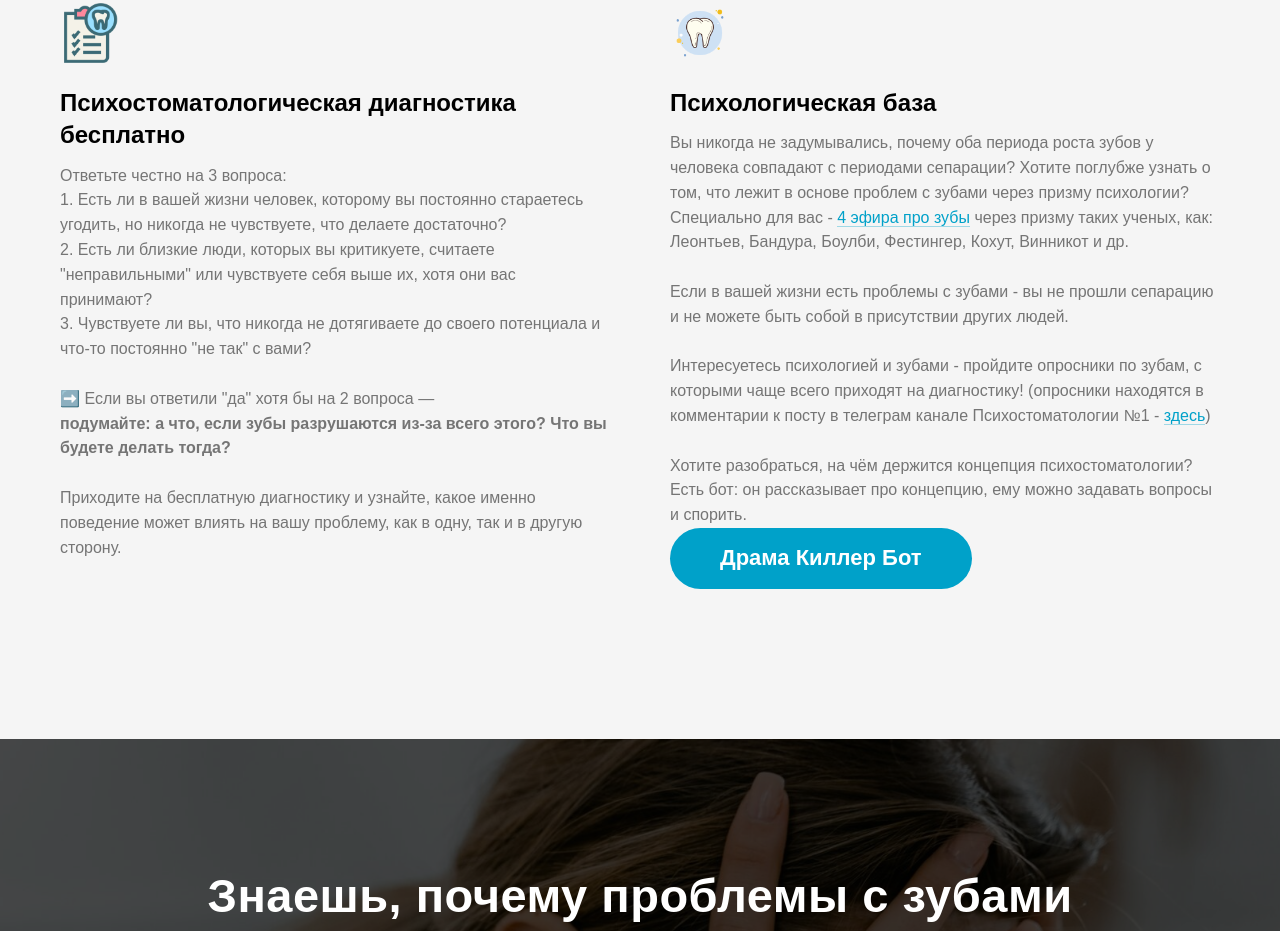
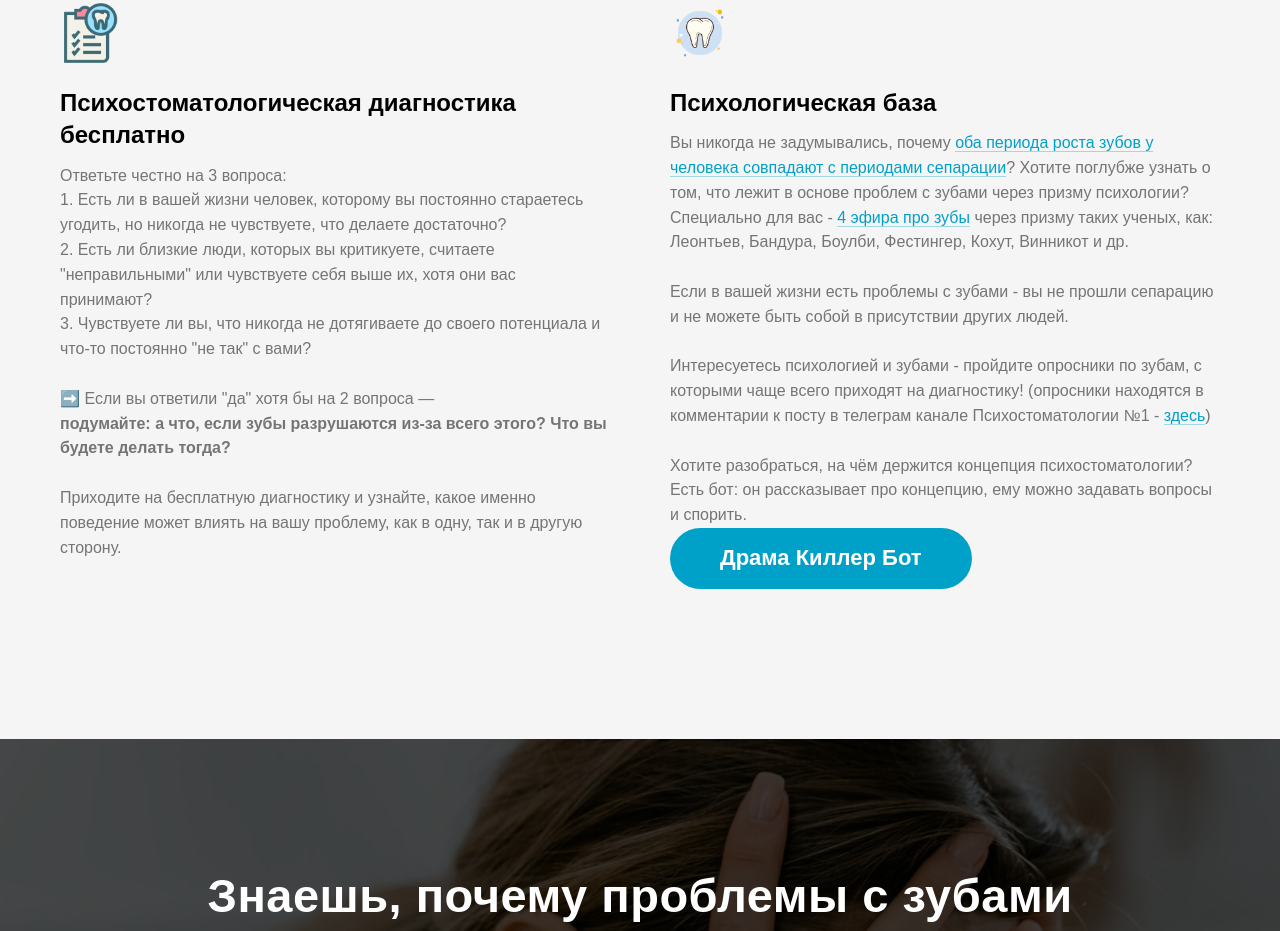
Before and after one commit to psyteeth/rusite, a plain HTML site: page index.html in a window 1280 px wide. Shown: the part 2678-3609 px from the top of the page. Drawn offline with Linux system fonts and the light colour scheme.

Commit message:
Link teeth/separation phrase to Google search (ТЗ-9.2)
Co-Authored-By: Claude Opus 5.5 <noreply@anthropic.com>

```diff
--- a/index.html
+++ b/index.html
@@ -98,7 +98,7 @@
         <img src="./assets/img/66623166-icons8-tooth-100.png" alt="" width="60" height="60">
         <h3 class="name-xl">Психологическая база</h3>
         <div class="descr-xs">
-          <p>Вы никогда не задумывались, почему оба периода роста зубов у человека совпадают с периодами сепарации? Хотите поглубже узнать о том, что лежит в основе проблем с зубами через призму психологии? Специально для вас - <a class="link" href="https://t.me/psy_teeth_official/477">4 эфира про зубы</a> через призму таких ученых, как: Леонтьев, Бандура, Боулби, Фестингер, Кохут, Винникот и др.</p>
+          <p>Вы никогда не задумывались, почему <a class="link" href="https://www.google.com/search?q=%D1%81%D0%BE%D0%B2%D0%BF%D0%B0%D0%B4%D0%B0%D1%8E%D1%82+%D0%BB%D0%B8+%D0%BF%D0%B5%D1%80%D0%B8%D0%BE%D0%B4%D1%8B+%D1%80%D0%BE%D1%81%D1%82%D0%B0+%D0%B7%D1%83%D0%B1%D0%BE%D0%B2+%D1%81+%D0%BF%D0%B5%D1%80%D0%B8%D0%BE%D0%B4%D0%B0%D0%BC%D0%B8+%D1%81%D0%B5%D0%BF%D0%B0%D1%80%D0%B0%D1%86%D0%B8%D0%B8+%D1%80%D0%B5%D0%B1%D1%91%D0%BD%D0%BA%D0%B0+%D0%BE%D1%82+%D1%80%D0%BE%D0%B4%D0%B8%D1%82%D0%B5%D0%BB%D0%B5%D0%B9" target="_blank" rel="noopener">оба периода роста зубов у человека совпадают с периодами сепарации</a>? Хотите поглубже узнать о том, что лежит в основе проблем с зубами через призму психологии? Специально для вас - <a class="link" href="https://t.me/psy_teeth_official/477">4 эфира про зубы</a> через призму таких ученых, как: Леонтьев, Бандура, Боулби, Фестингер, Кохут, Винникот и др.</p>
           <br>
           <p>Если в вашей жизни есть проблемы с зубами - вы не прошли сепарацию и не можете быть собой в присутствии других людей.</p>
           <br>
```
Also changed, not shown: tpost/separation/index.html (+1 -1 lines).
